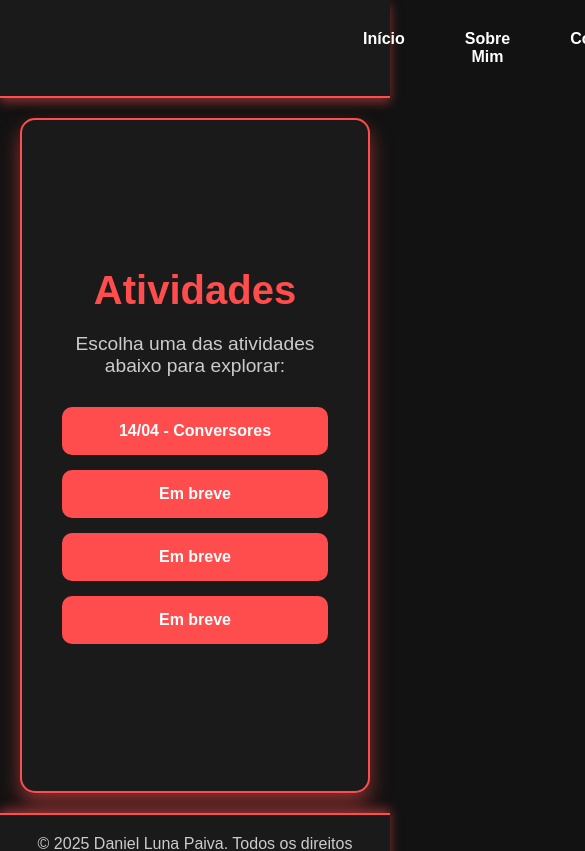
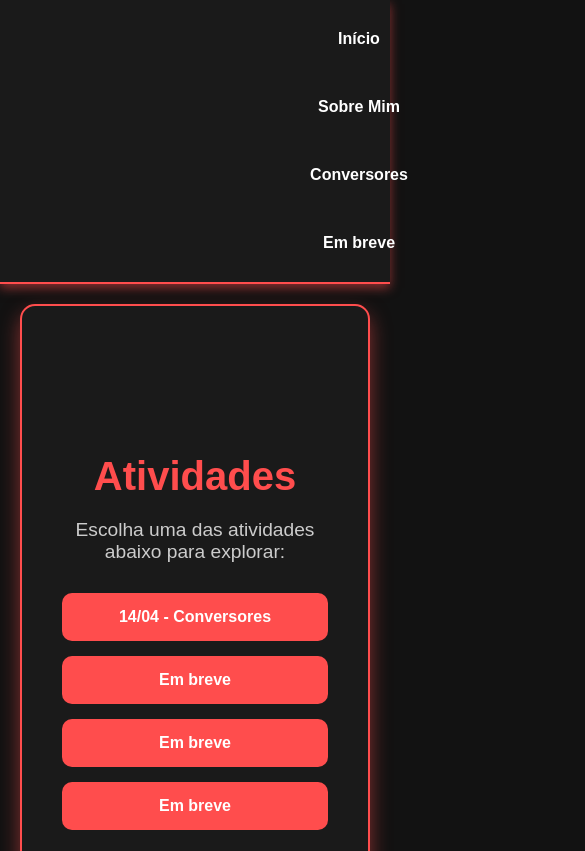
Before and after one commit to danielpaiva27/atv-marciodef, a Next.js app: page /atividades in a window 390 px wide. Shown: the top 851 px of the page, 585 px wide, since content can reach past the window. Built offline with nearby package versions, Linux system fonts and the light colour scheme.

Commit message:
responsividade

```diff
--- a/src/app/globals.css
+++ b/src/app/globals.css
@@ -266,6 +266,9 @@ a {
   border-bottom: 2px solid #ff4d4d;
   padding: 20px;
   box-shadow: 0 4px 10px rgba(255, 77, 77, 0.5);
+  position: sticky;
+  top: 0;
+  z-index: 1000;
 }
 
 .header-content {
@@ -291,11 +294,46 @@ a {
   text-decoration: none;
   color: #ffffff;
   font-weight: bold;
-  transition: color 0.3s ease;
+  padding: 10px 15px;
+  border-radius: 5px;
+  transition: background-color 0.3s ease, color 0.3s ease;
 }
 
 .header-nav a:hover {
-  color: #000000 !important;
+  background-color: #ff4d4d;
+}
+
+.header-nav a:active {
+  background-color: #e63946;
+}
+
+/* Responsividade */
+@media (max-width: 768px) {
+  .header-content {
+    flex-direction: column;
+    align-items: center;
+    gap: 15px;
+  }
+
+  .header-nav {
+    flex-direction: column;
+    gap: 10px;
+  }
+
+  .header-logo {
+    font-size: 1.5rem;
+  }
+}
+
+@media (max-width: 480px) {
+  .header-nav a {
+    font-size: 0.9rem;
+    padding: 8px 12px;
+  }
+
+  .header-logo {
+    font-size: 1.2rem;
+  }
 }
 
 .footer-container {
```
